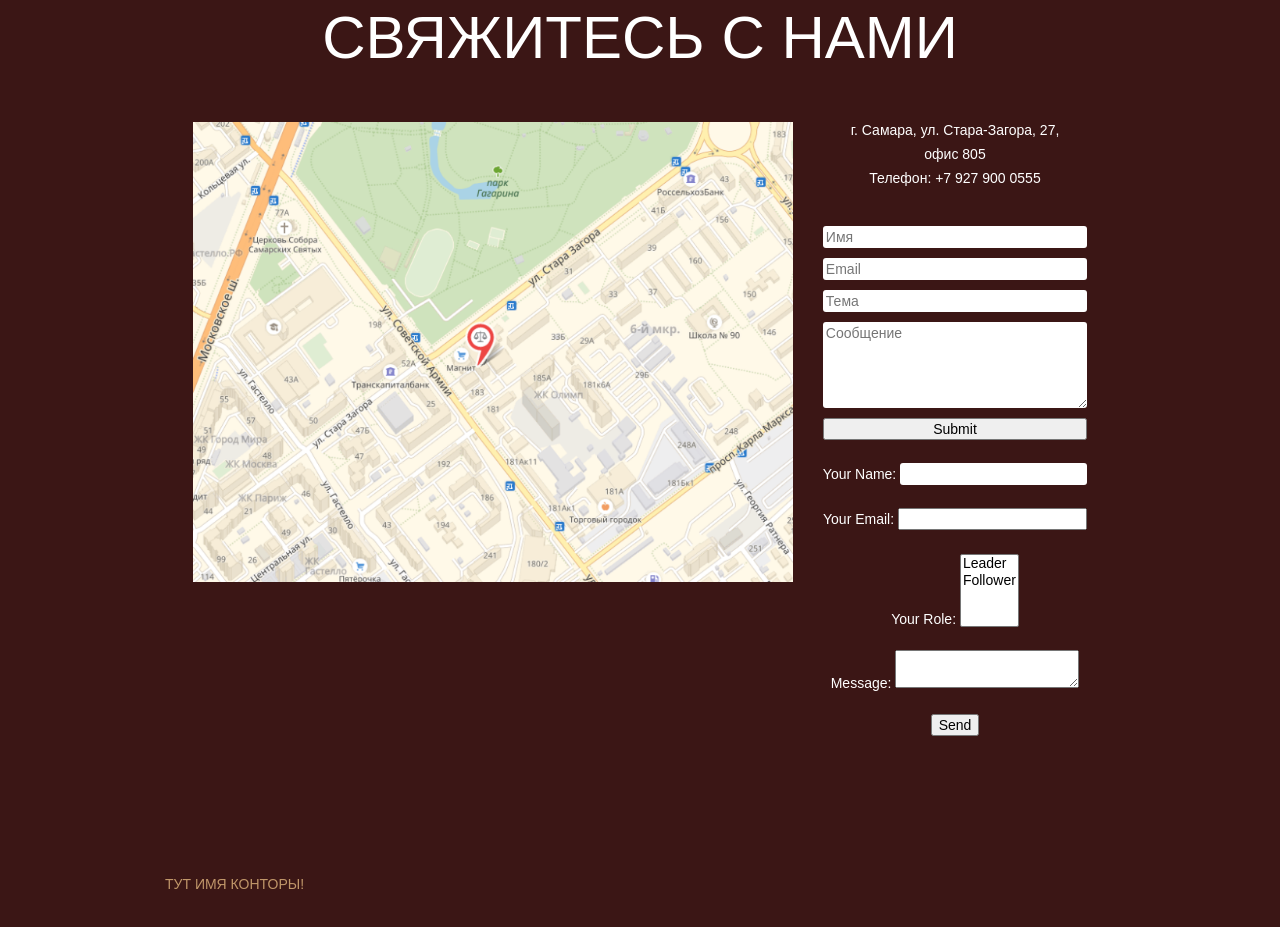
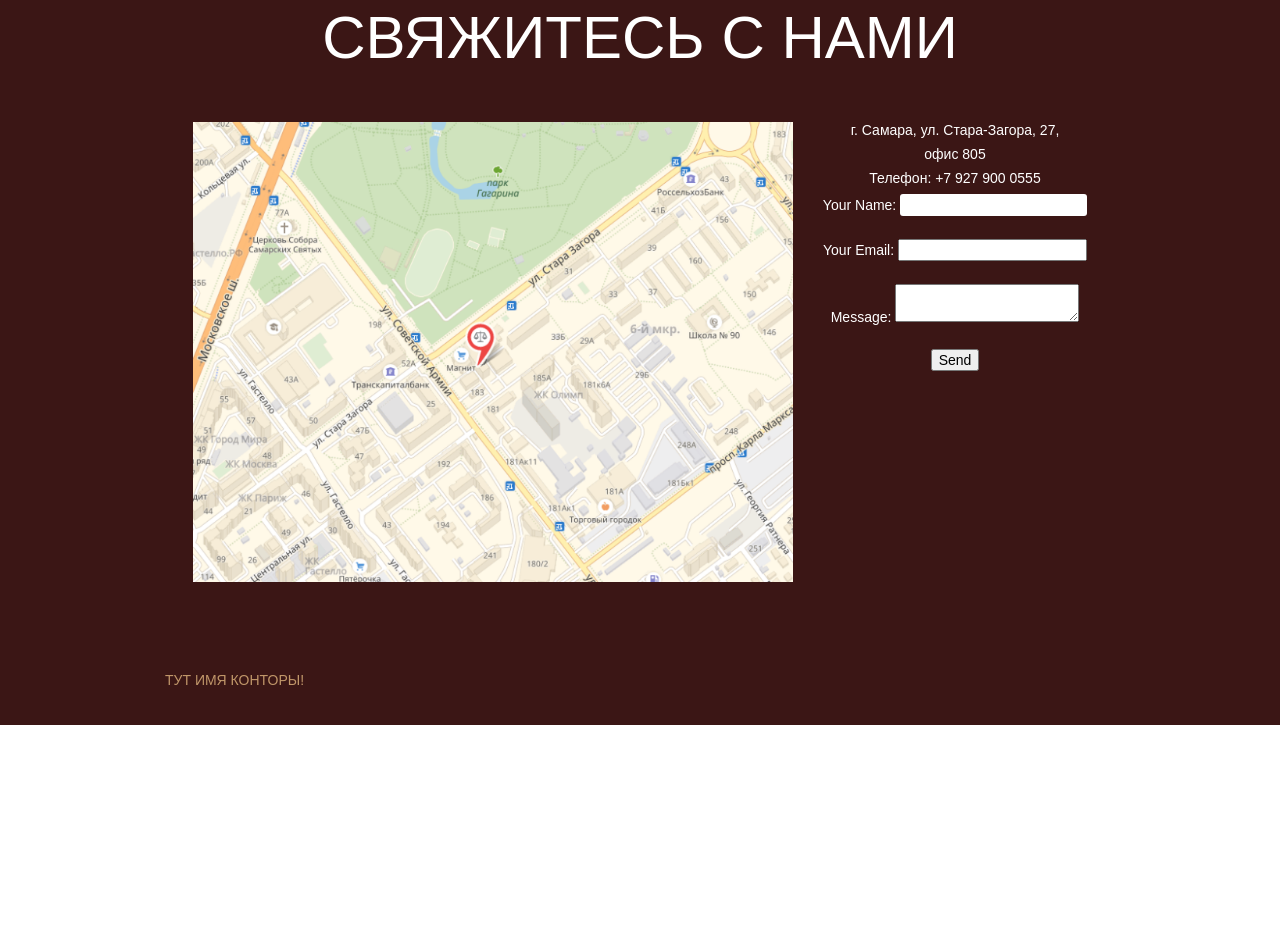
Before and after one commit to sashmen5/jus63-2, a Gatsby site: page / in a window 1280 px wide. Shown: the part 1316-2243 px from the top of the page. After the commit the page ends 2041 px from the top, so only its background shows below. Built offline with nearby package versions, Linux system fonts and the light colour scheme; Gatsby itself is replaced by a stand-in of ours.

Commit message:
form added

```diff
--- a/src/pages/index.js
+++ b/src/pages/index.js
@@ -47,7 +47,7 @@
 
 		<div className="about-us">
 			<div className="width">
-					<div className="about-us-header">О НАС</div>
+				<div className="about-us-header">О НАС</div>
 				<div className="about-us-container">
 
 					<div className="about-us-text">
@@ -101,30 +101,19 @@
 					{/*<div className="contact-form-address">info@mysite.ru</div>*/}
 					<div className="contact-form-address">Телефон: +7 927 900 0555</div>
 
-					<form className="contact-us-form">
-						<input type="text" required placeholder="Имя"/>
-						<input type="text" required placeholder="Email"/>
-						<input type="text" required placeholder="Тема"/>
-						<textarea type="text" rows={5} placeholder="Сообщение"/>
-						<input type="submit" content="Отправить"/>
+					<form name="contact" netlify netlify-honeypot="bot-field" hidden>
+						<input type="text" name="name" />
+						<input type="email" name="email" />
+						<textarea name="message"></textarea>
 					</form>
 
-					<form
-						name="contact"
-						method="POST"
-						data-netlify="true"
-					>
+					<form name="contact" method="post">
+						<input type="hidden" name="form-name" value="contact" />
 						<p>
-							<label>Your Name: <input type="text" name="name" /></label>
+							<label>Your Name: <input type="text" name="name"/></label>
 						</p>
 						<p>
-							<label>Your Email: <input type="email" name="email" /></label>
-						</p>
-						<p>
-							<label>Your Role: <select name="role[]" multiple>
-								<option value="leader">Leader</option>
-								<option value="follower">Follower</option>
-							</select></label>
+							<label>Your Email: <input type="email" name="email"/></label>
 						</p>
 						<p>
 							<label>Message: <textarea name="message"></textarea></label>
@@ -133,6 +122,46 @@
 							<button type="submit">Send</button>
 						</p>
 					</form>
+
+					{/*<form name="contact" netlify netlify-honeypot="bot-field" hidden>*/}
+					{/*	<input type="text" required placeholder="Имя"/>*/}
+					{/*	<input type="text" required placeholder="Email"/>*/}
+					{/*	<input type="text" required placeholder="Тема"/>*/}
+					{/*	<textarea name="сообщение"></textarea>*/}
+					{/*</form>*/}
+
+					{/*<form name="order" data-netlify="true" className="contact-us-form">*/}
+					{/*	<input type="text" required placeholder="Имя"/>*/}
+					{/*	<input type="text" required placeholder="Email"/>*/}
+					{/*	<input type="text" required placeholder="Тема"/>*/}
+					{/*	<textarea type="text" name="сообщение" rows={5} placeholder="Сообщение"/>*/}
+					{/*	<input type="submit" content="Отправить"/>*/}
+					{/*</form>*/}
+
+					{/*<form*/}
+					{/*	name="contact"*/}
+					{/*	method="POST"*/}
+					{/*	data-netlify="true"*/}
+					{/*>*/}
+					{/*	<p>*/}
+					{/*		<label>Your Name: <input type="text" name="name"/></label>*/}
+					{/*	</p>*/}
+					{/*	<p>*/}
+					{/*		<label>Your Email: <input type="email" name="email"/></label>*/}
+					{/*	</p>*/}
+					{/*	<p>*/}
+					{/*		<label>Your Role: <select name="role[]" multiple>*/}
+					{/*			<option value="leader">Leader</option>*/}
+					{/*			<option value="follower">Follower</option>*/}
+					{/*		</select></label>*/}
+					{/*	</p>*/}
+					{/*	<p>*/}
+					{/*		<label>Message: <textarea name="message"></textarea></label>*/}
+					{/*	</p>*/}
+					{/*	<p>*/}
+					{/*		<button type="submit">Send</button>*/}
+					{/*	</p>*/}
+					{/*</form>*/}
 				</div>
 			</div>
 
```
